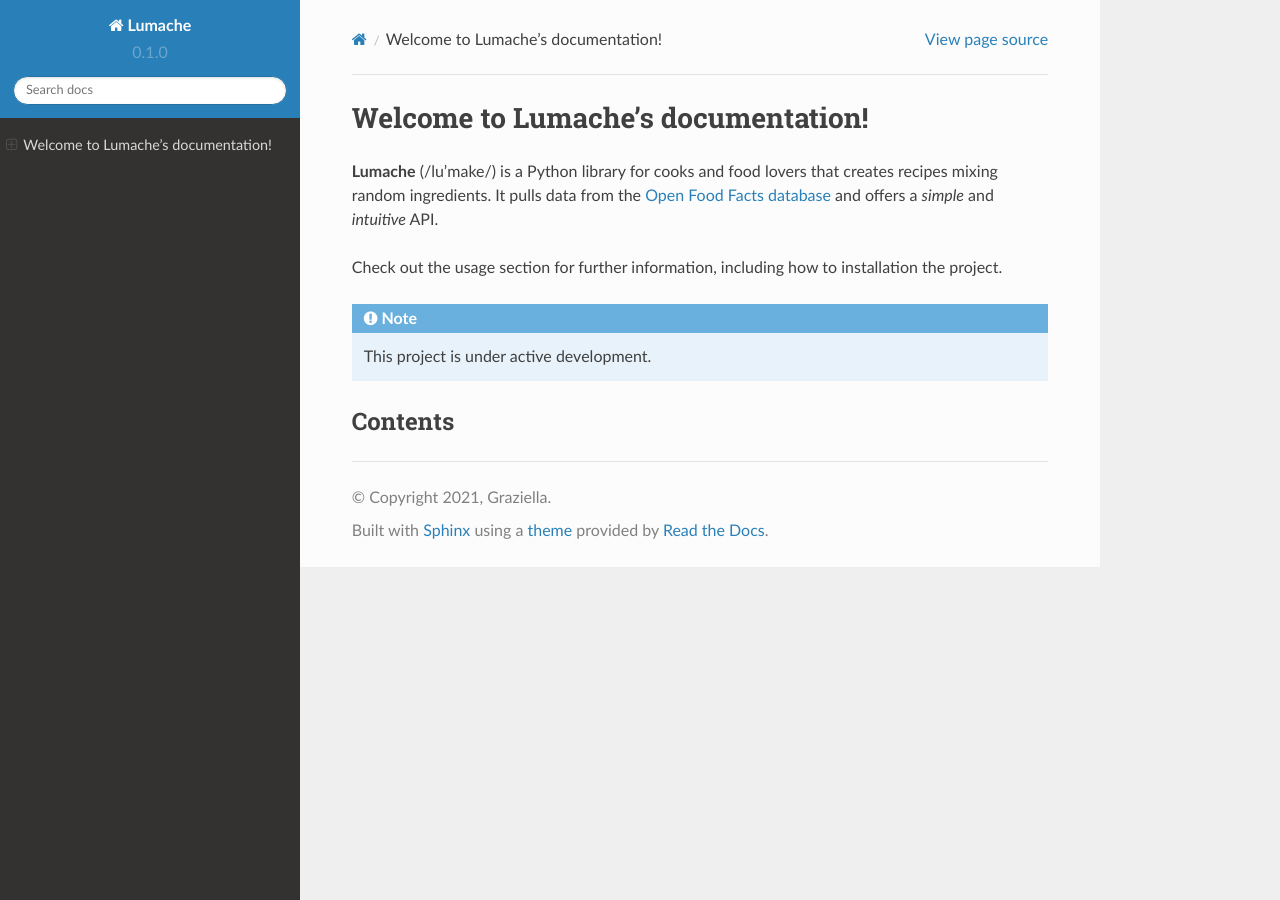
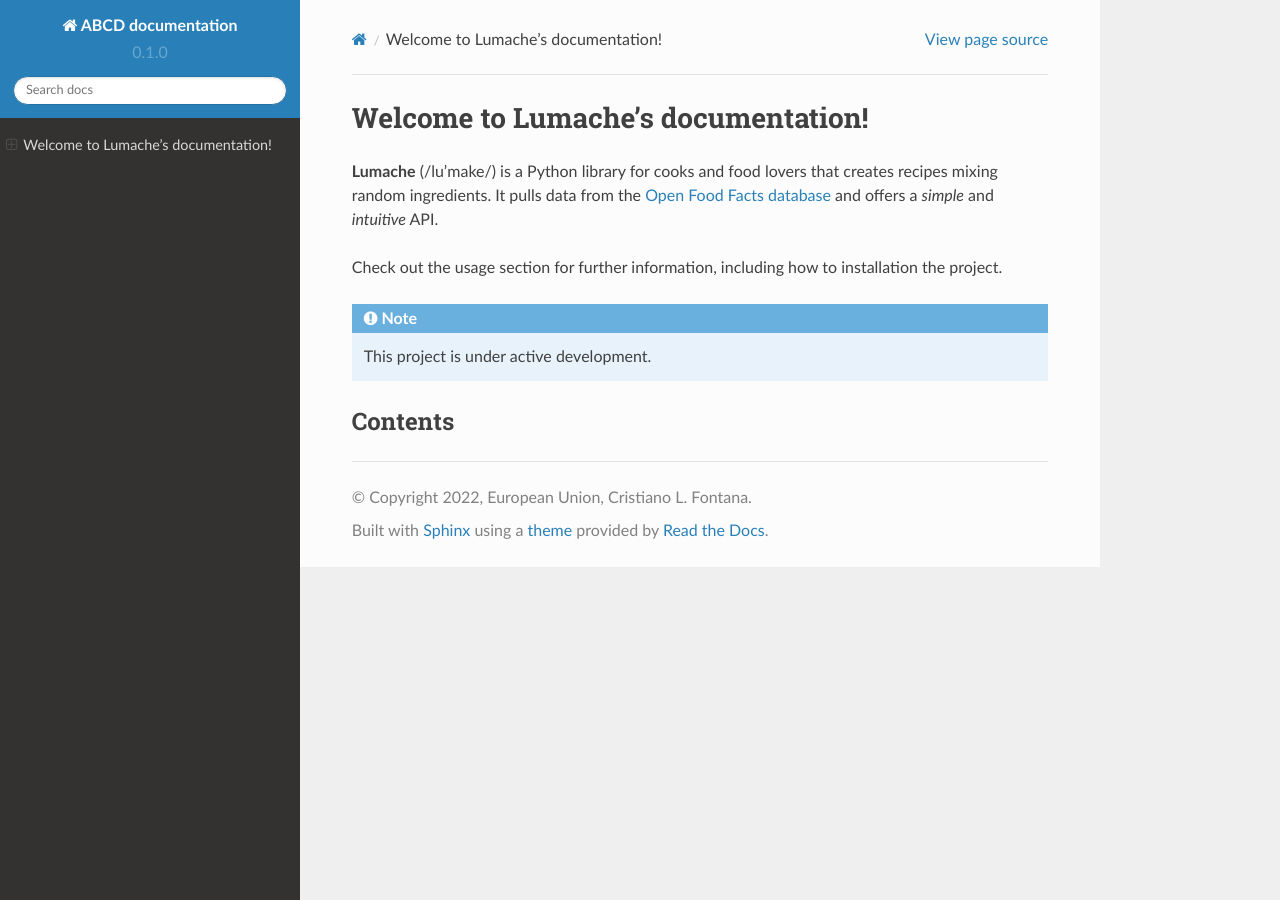
Before and after one commit to cl-fontana/abcd-docs, a Sphinx documentation site: the page built from docs/source/index.rst, in a window 1280 px wide. Built offline with Sphinx 7.4.7 and the Read the Docs theme 2.0.0, drawn with Linux system fonts in a browser that asks for light colours; pages that are not in the unit, such as notebooks, are missing from menus.

Commit message:
Updated configuration

```diff
--- a/docs/source/conf.py
+++ b/docs/source/conf.py
@@ -2,9 +2,9 @@
 
 # -- Project information
 
-project = 'Lumache'
-copyright = '2021, Graziella'
-author = 'Graziella'
+project = 'ABCD documentation'
+copyright = '2022, European Union, Cristiano L. Fontana'
+author = 'Cristiano L. Fontana'
 
 release = '0.1'
 version = '0.1.0'
--- a/pyproject.toml
+++ b/pyproject.toml
@@ -3,6 +3,6 @@ requires = ["flit_core >=3.2,<4"]
 build-backend = "flit_core.buildapi"
 
 [project]
-name = "lumache"
-authors = [{name = "Graziella", email = "graziella@lumache"}]
+name = "abcd-docs"
+authors = [{name = "Cristiano L. Fontana"}]
 dynamic = ["version", "description"]
```
Also changed, not shown: .readthedocs.yaml (added).
